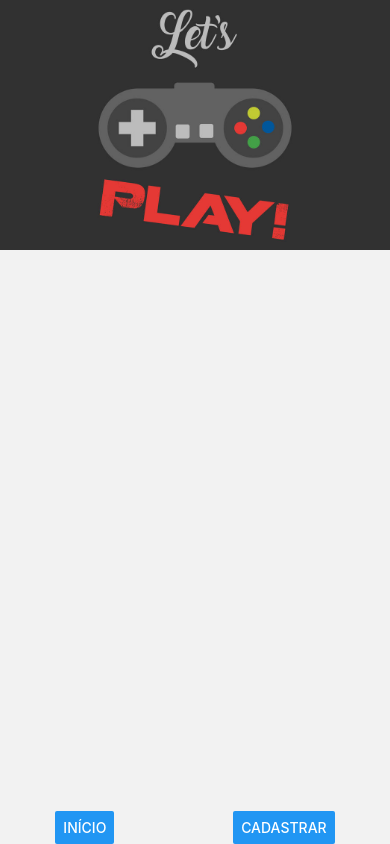
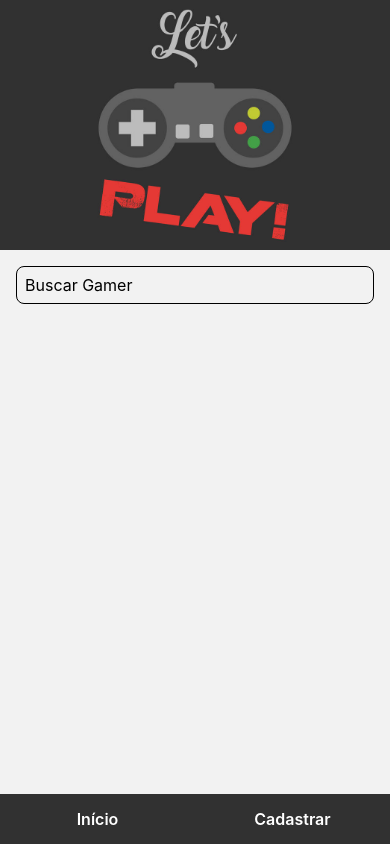
Before and after one commit to brunohonda/GamerExpo, a React Native app: screen / in a window 390 px wide. Built offline with nearby package versions, Linux system fonts and the light colour scheme.

Commit message:
feat(action-bar): customize buttons

```diff
--- a/src/screens/ListGamers/index.tsx
+++ b/src/screens/ListGamers/index.tsx
@@ -1,10 +1,13 @@
+import React from "react";
 import { ActionBar } from "../../shared/components/ActionBar";
-import { ListContainer, ListGamersContainer, SearchContainer } from "./styles";
+import { ListContainer, ListGamersContainer, SearchContainer, SearchInput } from "./styles";
 
 export function ListGamersScreen() {
   return (
     <ListGamersContainer>
-      <SearchContainer></SearchContainer>
+      <SearchContainer>
+        <SearchInput placeholder="Buscar Gamer"></SearchInput>
+      </SearchContainer>
       <ListContainer></ListContainer>
       <ActionBar></ActionBar>
     </ListGamersContainer>
--- a/src/screens/ListGamers/styles.ts
+++ b/src/screens/ListGamers/styles.ts
@@ -6,6 +6,14 @@ row-gap: 8px;
 `
 
 export const SearchContainer = styled.View`
+border: 1px solid black;
+border-radius: 8px;
+margin: 16px;
+padding: 8px;
+`
+
+export const SearchInput = styled.TextInput`
+font-size: 16px;
 `
 
 export const ListContainer = styled.ScrollView`
--- a/src/shared/components/ActionBar/index.tsx
+++ b/src/shared/components/ActionBar/index.tsx
@@ -1,15 +1,21 @@
 import { Action } from "../../interfaces/Action";
-import { ActionBarButton, ActionBarContainer } from "./styles";
+import { ActionBarButton, ActionBarButtonLabel, ActionBarContainer } from "./styles";
 
 const actions: Action[] = [
-  { key: 'Home', title: 'Início' },
-  { key: 'Register', title: 'Cadastrar' },
+  { key: 'Home', title: 'Início', onPress: () => {} },
+  { key: 'Register', title: 'Cadastrar', onPress: () => {} },
 ];
 
 export function ActionBar() {
   return (
     <ActionBarContainer>
-      { actions.map(action => <ActionBarButton key={ action.key } title={ action.title }></ActionBarButton>) }
+      {
+        actions.map(action => (
+          <ActionBarButton key={ action.key } onPress={ action.onPress }>
+            <ActionBarButtonLabel>{ action.title }</ActionBarButtonLabel>
+          </ActionBarButton>
+        ))
+      }
     </ActionBarContainer>
   )
 }
--- a/src/shared/components/ActionBar/styles.ts
+++ b/src/shared/components/ActionBar/styles.ts
@@ -3,16 +3,19 @@ import styled from "styled-components/native";
 export const ActionBarContainer = styled.View`
 width: 100%;
 flex-direction: row;
-justify-content: space-around;
-column-gap: 8px;
 `
 
-export const ActionBarButton = styled.Button`
-padding: 0px 20px;
-height: 90px;
-background-color: transparent;
-background-color: red;
-color: red;
-text-align: left;
-justify-content: start;
+export const ActionBarButton = styled.TouchableOpacity`
+display: flex;
+flex: 1;
+height: 50px;
+justify-content: center;
+align-items: center;
+background-color: #313131;
 `
+
+export const ActionBarButtonLabel = styled.Text`
+color: white;
+font-size: 16px;
+font-weight: 600;
+`
--- a/src/shared/interfaces/Action.ts
+++ b/src/shared/interfaces/Action.ts
@@ -1,4 +1,7 @@
+import { GestureResponderEvent } from "react-native";
+
 export interface Action {
   key: string
   title: string;
+  onPress: ((event: GestureResponderEvent) => void)
 }
```
